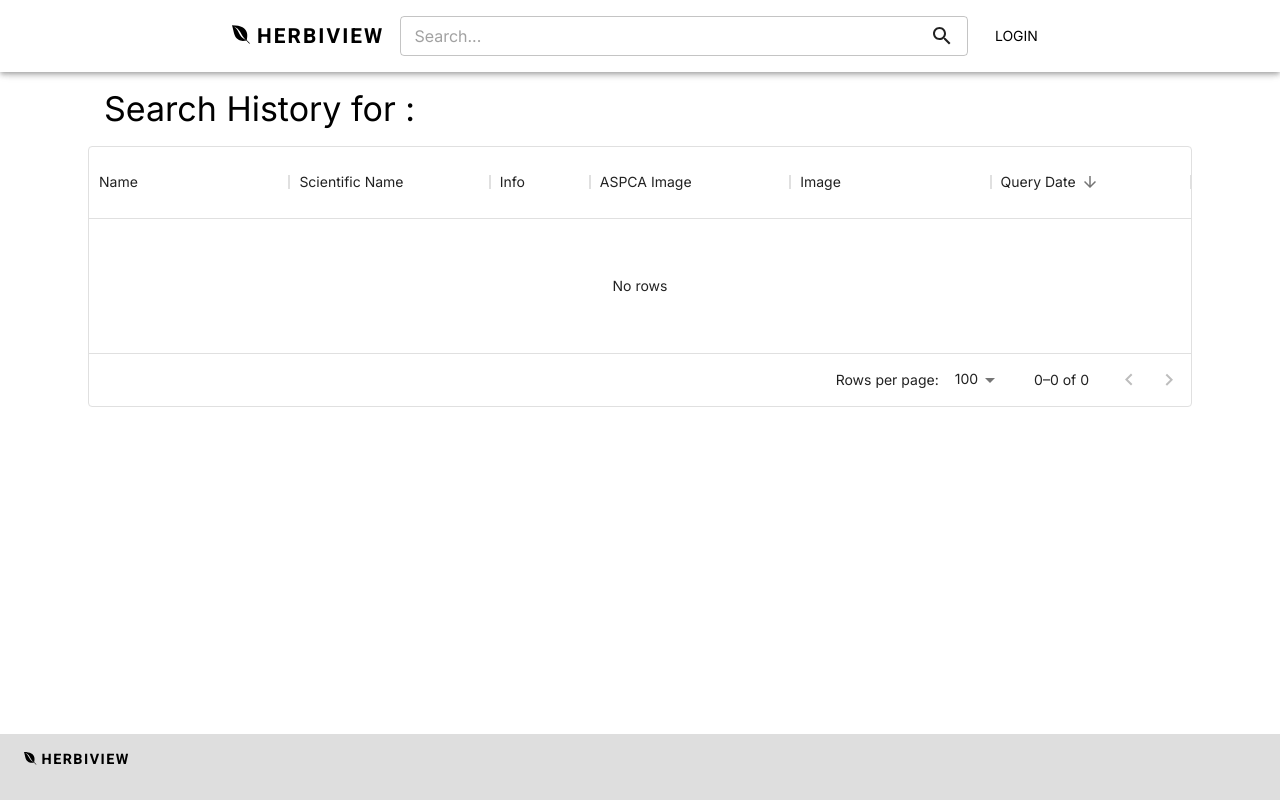
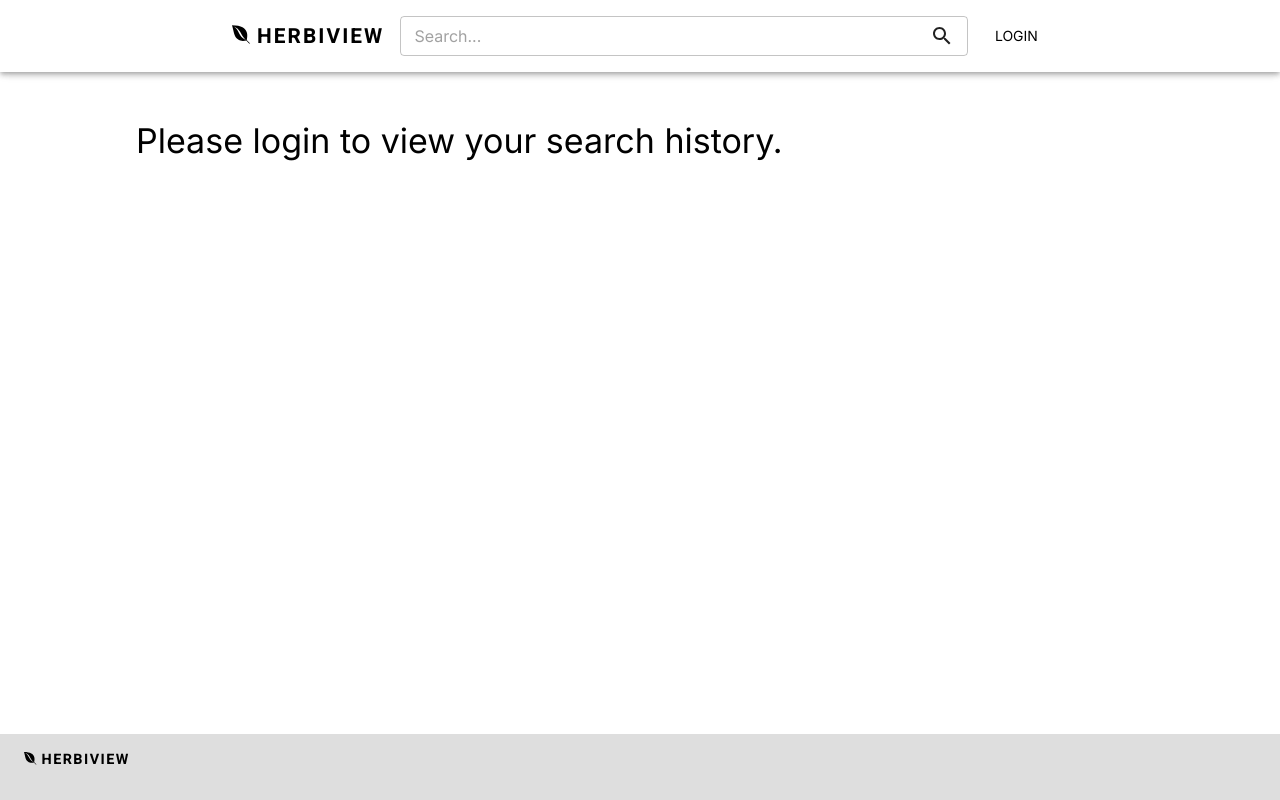
Before and after one commit to arismink/herbiview, a React (Create React App) app in the folder client/: page /search-history in a window 1280 px wide. Built offline with nearby package versions, Linux system fonts and the light colour scheme.

Commit message:
update search history page

```diff
--- a/client/src/pages/UserSearchHistory.jsx
+++ b/client/src/pages/UserSearchHistory.jsx
@@ -1,5 +1,5 @@
 import { useEffect, useState } from 'react';
-import { Navigate } from 'react-router-dom'
+// import { Navigate } from 'react-router-dom'
 import axios from 'axios';
 
 import { useContext } from 'react';
@@ -7,7 +7,7 @@ import { authContext } from 'providers/AuthProvider';
 
 // import Box from '@mui/material/Box';
 // import TextField from '@mui/material/TextField';
-import { Container, Button, Typography } from "@mui/material";
+import { Container, Typography } from "@mui/material";
 import { DataGrid } from '@mui/x-data-grid';
 
 // import Accordion from '@mui/material/Accordion';
@@ -17,7 +17,7 @@ import { DataGrid } from '@mui/x-data-grid';
 
 export default function UserSearchHistory() {
   // use auth context given by providers/AuthProvider.js
-  const { auth, user } = useContext(authContext);
+  const { user } = useContext(authContext);
 
   const [ queries, setQueries ] = useState([]);
 
@@ -83,12 +83,13 @@ export default function UserSearchHistory() {
     }}
   ];
 
+  if (queries.length) {
     return (
       <Container
       // sx={{marginTop: 20}}
       >
         <div>
-        <Typography variant="h4" margin={2}>Search History for {user && user.name}: {user && user.email}</Typography>
+          <Typography variant="h4" margin={6}>Search History for {user && user.name}: {user && user.email}</Typography>
         </div>
         <DataGrid
           rows={queries}
@@ -106,6 +107,16 @@ export default function UserSearchHistory() {
 
     );
   }
+  return (
+    <Container
+    // sx={{marginTop: 20}}
+    >
+      <div>
+        <Typography variant="h4" margin={6}>Please <a href="/login">login</a> to view your search history.</Typography>
+      </div>
+    </Container>
+  );
+}
 
 /*
 {
```
Lines whose indentation alone changed are shown as unchanged.
